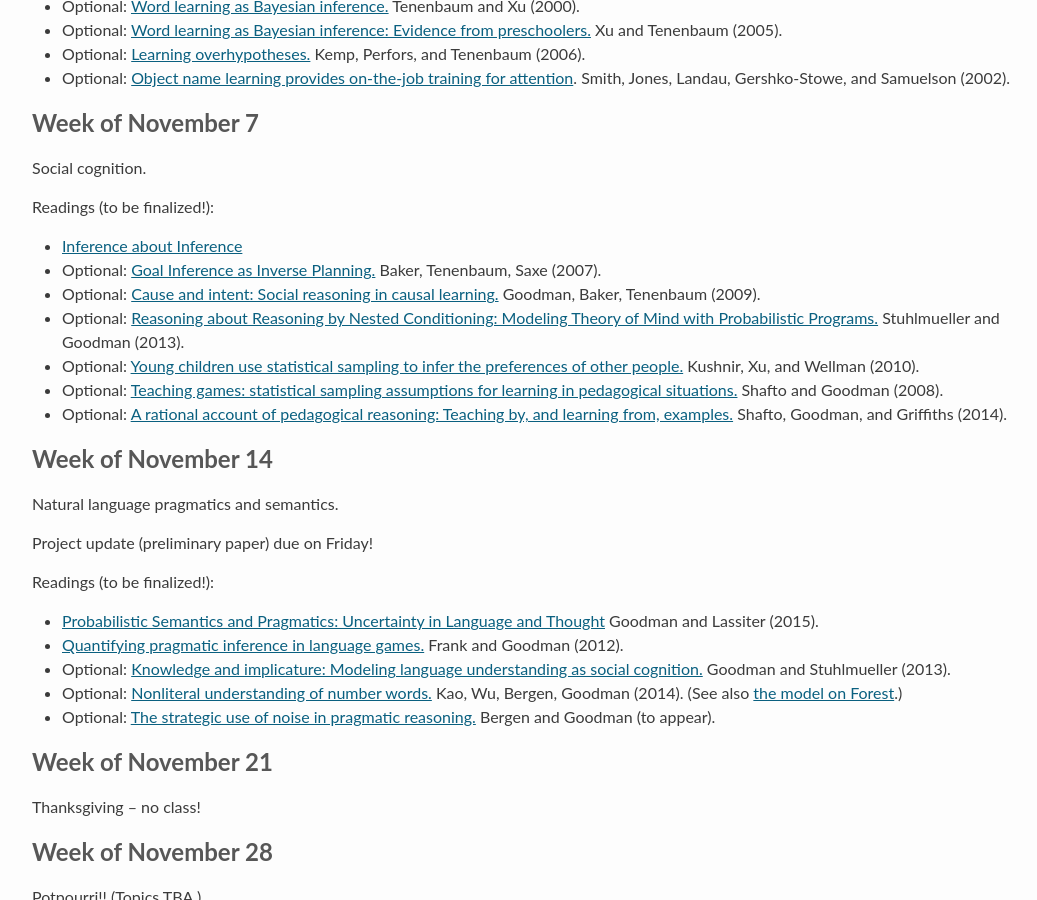
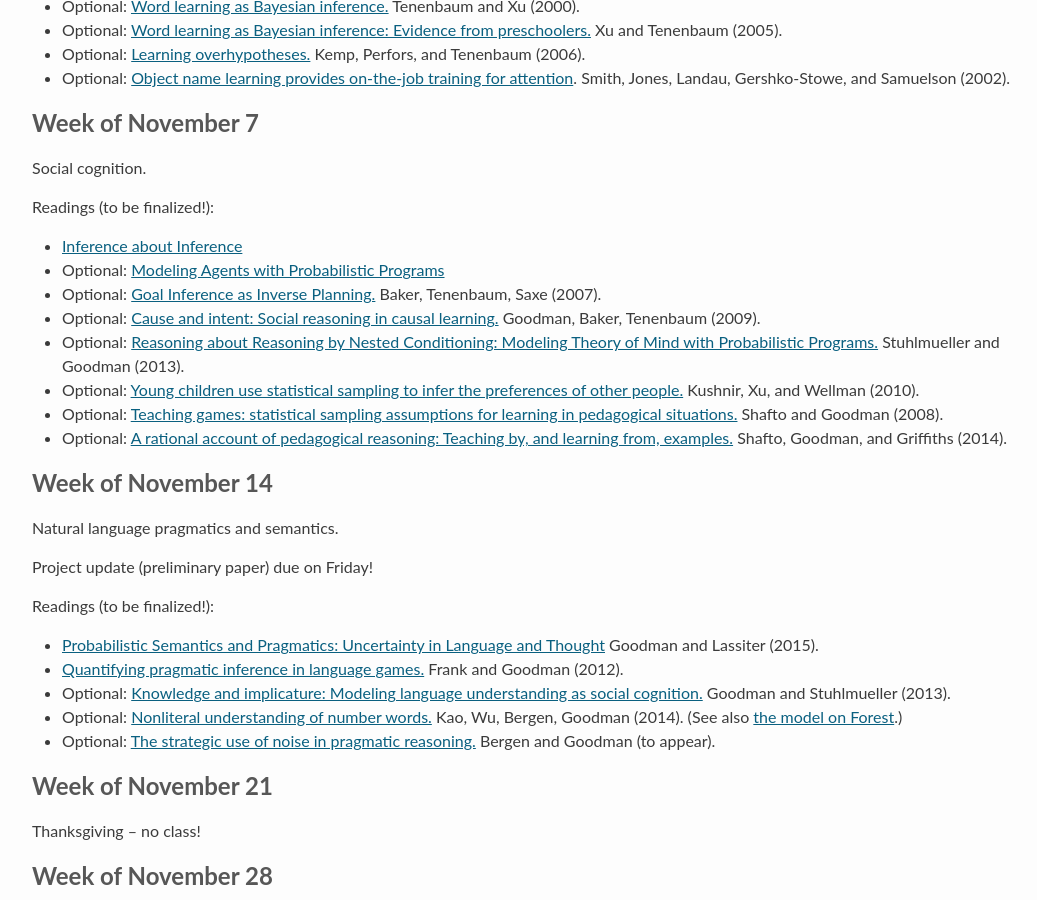
Before and after one commit to stanford-cocolab/cocolab.stanford.edu, a Jekyll site: the page built from psych204-fall2016.md, in a window 1280 px wide and 900 px high, scrolled down 3714 px. Shown: the whole window, without its empty margins (94-1131 px from the left). Built offline with Jekyll 4.4.1, drawn with Linux system fonts in a browser that asks for light colours; Markdown is read by kramdown in place of the engine named in the settings; a script that is not in the unit is left out.

Commit message:
small sylabus changes

```diff
--- a/psych204-fall2016.md
+++ b/psych204-fall2016.md
@@ -175,6 +175,7 @@ Social cognition.
 Readings (to be finalized!):
 
 * [Inference about Inference](http://probmods.org/v2/chapters/06-inference-about-inference.html)
+* Optional: [Modeling Agents with Probabilistic Programs](http://agentmodels.org/)
 * Optional: [Goal Inference as Inverse Planning.](http://web.mit.edu/clbaker/www/papers/cogsci2007.pdf) Baker, Tenenbaum, Saxe (2007).
 * Optional: [Cause and intent: Social reasoning in causal learning.](http://stanford.edu/~ngoodman/papers/SocCause_v1.pdf) Goodman, Baker, Tenenbaum (2009).
 * Optional: [Reasoning about Reasoning by Nested Conditioning: Modeling Theory of Mind with Probabilistic Programs.](http://stanford.edu/~ngoodman/papers/StuhlmuellerGoodman-CogSys-2013.pdf) Stuhlmueller and Goodman (2013).
```
